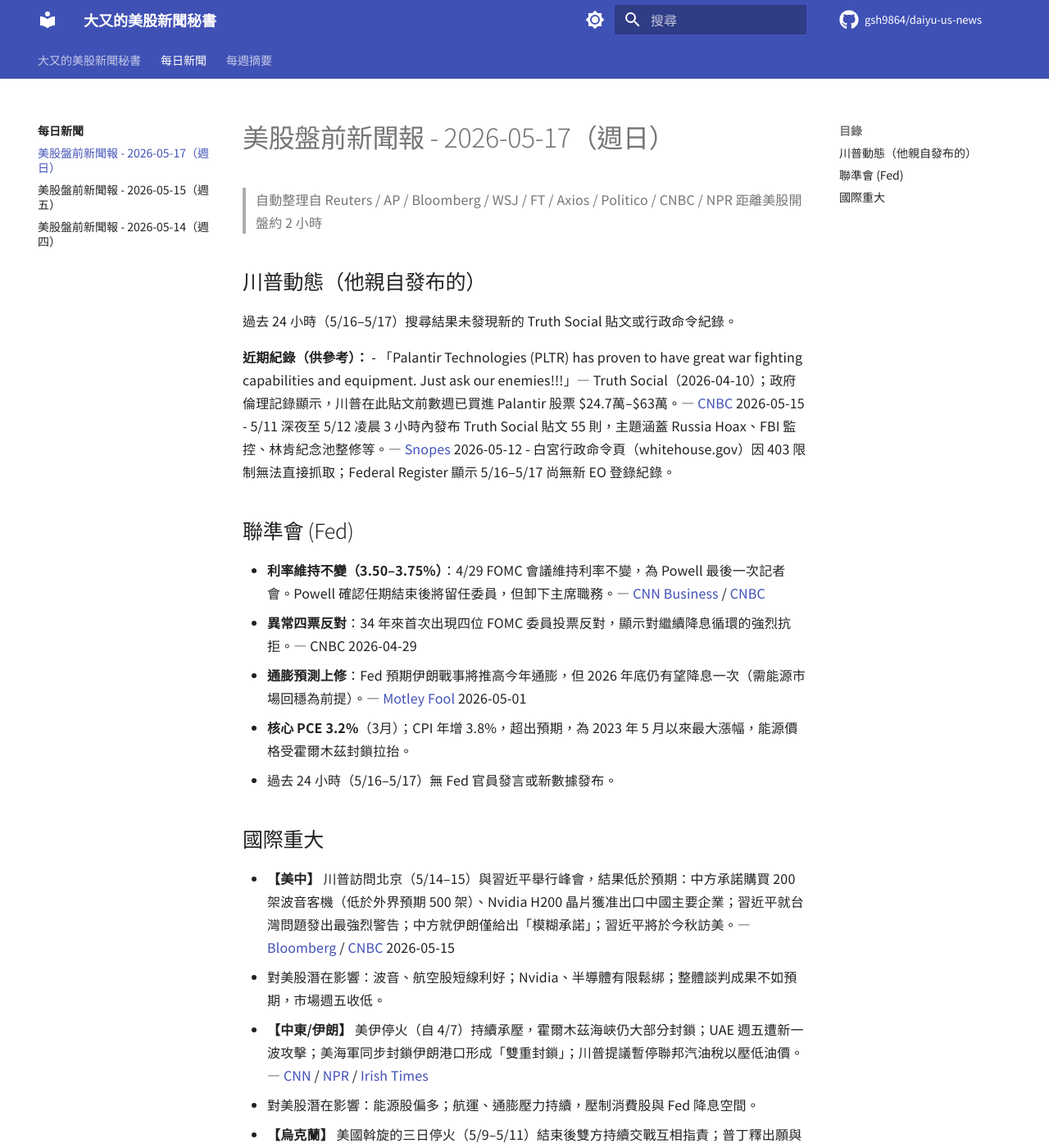
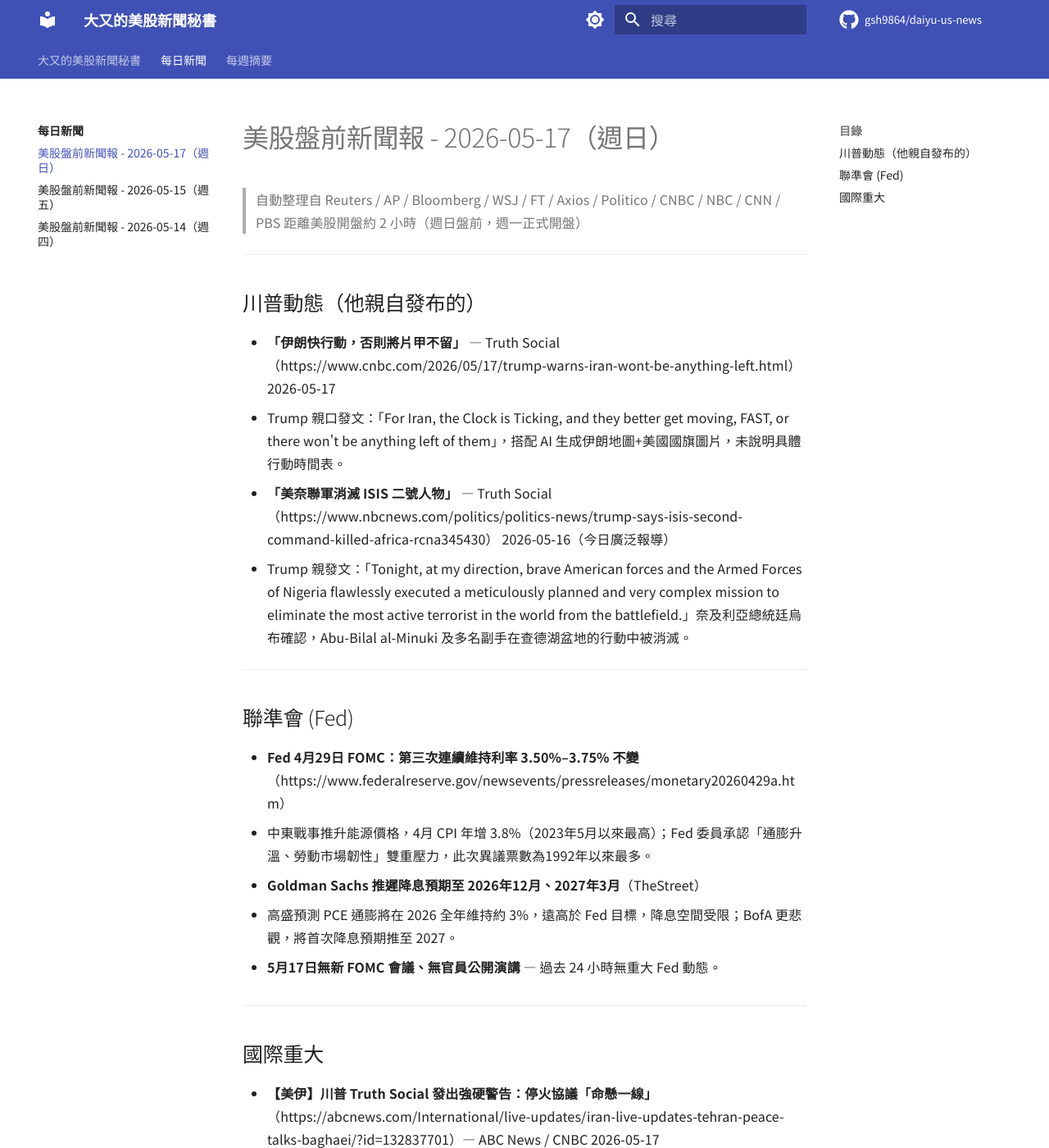
Before and after one commit to gsh9864/daiyu-us-news, an MkDocs documentation site: the page built from docs/daily/2026-05-17.md, in a window 1280 px wide and 1400 px high. Shown: the whole window at 82% size. Built offline with MkDocs 1.6.1 and Material for MkDocs 9.7.7, drawn with Linux system fonts in a browser that asks for light colours; comment, search, counter and statistics services are not loaded; some of the changed text lies outside the part shown.

Commit message:
Update daily news 2026-05-17

```diff
--- a/docs/daily/2026-05-17.md
+++ b/docs/daily/2026-05-17.md
@@ -1,46 +1,62 @@
 # 美股盤前新聞報 - 2026-05-17（週日）
 
-> 自動整理自 Reuters / AP / Bloomberg / WSJ / FT / Axios / Politico / CNBC / NPR
-> 距離美股開盤約 2 小時
+> 自動整理自 Reuters / AP / Bloomberg / WSJ / FT / Axios / Politico / CNBC / NBC / CNN / PBS
+> 距離美股開盤約 2 小時（週日盤前，週一正式開盤）
+
+---
 
 ## 川普動態（他親自發布的）
 
-過去 24 小時（5/16–5/17）搜尋結果未發現新的 Truth Social 貼文或行政命令紀錄。
+- **「伊朗快行動，否則將片甲不留」** — Truth Social（https://www.cnbc.com/2026/05/17/trump-warns-iran-wont-be-anything-left.html） 2026-05-17
+  - Trump 親口發文：「For Iran, the Clock is Ticking, and they better get moving, FAST, or there won't be anything left of them」，搭配 AI 生成伊朗地圖+美國國旗圖片，未說明具體行動時間表。
 
-**近期紀錄（供參考）：**
-- 「Palantir Technologies (PLTR) has proven to have great war fighting capabilities and equipment. Just ask our enemies!!!」— Truth Social（2026-04-10）；政府倫理記錄顯示，川普在此貼文前數週已買進 Palantir 股票 $24.7萬–$63萬。— [CNBC](https://www.cnbc.com/2026/05/15/trump-palantir-stock-truth-social.html) 2026-05-15
-- 5/11 深夜至 5/12 凌晨 3 小時內發布 Truth Social 貼文 55 則，主題涵蓋 Russia Hoax、FBI 監控、林肯紀念池整修等。— [Snopes](https://www.snopes.com/fact-check/trump-55-posts-3-hours/) 2026-05-12
-- 白宮行政命令頁（whitehouse.gov）因 403 限制無法直接抓取；Federal Register 顯示 5/16–5/17 尚無新 EO 登錄紀錄。
+- **「美奈聯軍消滅 ISIS 二號人物」** — Truth Social（https://www.nbcnews.com/politics/politics-news/trump-says-isis-second-command-killed-africa-rcna345430） 2026-05-16（今日廣泛報導）
+  - Trump 親發文：「Tonight, at my direction, brave American forces and the Armed Forces of Nigeria flawlessly executed a meticulously planned and very complex mission to eliminate the most active terrorist in the world from the battlefield.」奈及利亞總統廷烏布確認，Abu-Bilal al-Minuki 及多名副手在查德湖盆地的行動中被消滅。
+
+---
 
 ## 聯準會 (Fed)
 
-- **利率維持不變（3.50–3.75%）**：4/29 FOMC 會議維持利率不變，為 Powell 最後一次記者會。Powell 確認任期結束後將留任委員，但卸下主席職務。— [CNN Business](https://edition.cnn.com/2026/04/29/business/live-news/federal-reserve-interest-rate) / [CNBC](https://www.cnbc.com/2026/04/29/fed-meeting-today-live-updates-warsh-powell.html)
-- **異常四票反對**：34 年來首次出現四位 FOMC 委員投票反對，顯示對繼續降息循環的強烈抗拒。— CNBC 2026-04-29
-- **通膨預測上修**：Fed 預期伊朗戰事將推高今年通膨，但 2026 年底仍有望降息一次（需能源市場回穩為前提）。— [Motley Fool](https://www.fool.com/investing/2026/05/01/fed-chair-jerome-powell-fomc-interest-rate-wall-st/) 2026-05-01
-- **核心 PCE 3.2%**（3月）；CPI 年增 3.8%，超出預期，為 2023 年 5 月以來最大漲幅，能源價格受霍爾木茲封鎖拉抬。
-- 過去 24 小時（5/16–5/17）無 Fed 官員發言或新數據發布。
+- **Fed 4月29日 FOMC：第三次連續維持利率 3.50%–3.75% 不變**（https://www.federalreserve.gov/newsevents/pressreleases/monetary20260429a.htm）
+  - 中東戰事推升能源價格，4月 CPI 年增 3.8%（2023年5月以來最高）；Fed 委員承認「通膨升溫、勞動市場韌性」雙重壓力，此次異議票數為1992年以來最多。
+
+- **Goldman Sachs 推遲降息預期至 2026年12月、2027年3月**（TheStreet）
+  - 高盛預測 PCE 通膨將在 2026 全年維持約 3%，遠高於 Fed 目標，降息空間受限；BofA 更悲觀，將首次降息預期推至 2027。
+
+- **5月17日無新 FOMC 會議、無官員公開演講** — 過去 24 小時無重大 Fed 動態。
+
+---
 
 ## 國際重大
 
-- **【美中】** 川普訪問北京（5/14–15）與習近平舉行峰會，結果低於預期：中方承諾購買 200 架波音客機（低於外界預期 500 架）、Nvidia H200 晶片獲准出口中國主要企業；習近平就台灣問題發出最強烈警告；中方就伊朗僅給出「模糊承諾」；習近平將於今秋訪美。— [Bloomberg](https://www.bloomberg.com/news/articles/2026-05-15/winners-and-losers-from-trump-and-xi-s-two-day-beijing-summit) / [CNBC](https://www.cnbc.com/2026/05/15/trump-xi-summit-the-3-big-takeaways-from-historic-meeting-in-beijing.html) 2026-05-15
-  - 對美股潛在影響：波音、航空股短線利好；Nvidia、半導體有限鬆綁；整體談判成果不如預期，市場週五收低。
+- **【美伊】川普 Truth Social 發出強硬警告：停火協議「命懸一線」**（https://abcnews.com/International/live-updates/iran-live-updates-tehran-peace-talks-baghaei/?id=132837701）— ABC News / CNBC 2026-05-17
+  - 美方要求伊朗放棄核計畫並重開荷姆茲海峽；伊朗要求停戰賠款+制裁解除，談判陷入僵局。Trump 表示將於 5月19日召開國安會議討論軍事選項。
+  - 對美股潛在影響：停火破局風險升高，油價（WTI $107、Brent $110）若再衝高，能源股受惠，航空、消費股承壓；整體市場風險情緒偏謹慎。
 
-- **【中東/伊朗】** 美伊停火（自 4/7）持續承壓，霍爾木茲海峽仍大部分封鎖；UAE 週五遭新一波攻擊；美海軍同步封鎖伊朗港口形成「雙重封鎖」；川普提議暫停聯邦汽油稅以壓低油價。— [CNN](https://www.cnn.com/2026/04/18/world/live-news/iran-war-trump-israel) / [NPR](https://www.npr.org/2026/05/05/nx-s1-5811770/iran-war-updates) / [Irish Times](https://www.irishtimes.com/world/middle-east/2026/05/09/iranian-minister-accuses-us-of-reckless-military-adventure/)
-  - 對美股潛在影響：能源股偏多；航運、通膨壓力持續，壓制消費股與 Fed 降息空間。
+- **【美中】川普北京峰會結果：中方承諾壓伊「模糊」，波音拿下 200架訂單**（https://www.cnbc.com/2026/05/15/trump-xi-summit-the-3-big-takeaways-from-historic-meeting-in-beijing.html）— CNBC / Bloomberg 2026-05-15
+  - 川習同意荷姆茲海峽必須保持開放、伊朗不得擁核，但中方承諾措辭曖昧；中國採購 200架波音（低於市場預期的 500架）、大豆、LNG。Trump 宣布將於9月底邀習近平訪白宮。
+  - 對美股潛在影響：Boeing（BA）短期利多但低於預期；美中關係穩定化預期支撐科技股，惟台灣問題分歧仍為潛在尾部風險。
 
-- **【烏克蘭】** 美國斡旋的三日停火（5/9–5/11）結束後雙方持續交戰互相指責；普丁釋出願與澤倫斯基直接談判的訊號（莫斯科或中立國），但正式和平談判仍陷僵局，爭議焦點在頓涅茨克境內控制線劃定。— [PBS News](https://www.pbs.org/newshour/world/russia-and-ukraine-trade-blame-for-continued-fighting-that-killed-at-least-2-as-u-s-brokered-ceasefire-nears-its-end) / [Al Jazeera](https://www.aljazeera.com/news/2026/5/10/putin-hints-at-ending-russias-war-in-ukraine-but-why-now)
-  - 對美股潛在影響：地緣緊張延續，歐洲防務股偏多，能源價格短線波動。
+- **【油市】油價周日盤前再漲：WTI +1.8% 至 $107、Brent +1.1% 至 $110**（CNBC）— 2026-05-17
+  - 市場押注美伊停火破裂概率升高，疊加荷姆茲海峽通行風險，原油期貨大幅反彈。
+  - 對美股潛在影響：XOM、CVX 等能源股受惠；高油價加劇通膨預期，壓抑降息期待，對成長股偏空。
 
-- **【股市背景】** S&P 500 突破 7,500 點（首度收盤站上），年初迄今漲 8%、較 3 月低點反彈 17%；Q1 財報季 84.3% 企業優於預期，超出五年均值。週五因川習峰會成果冷清+科技股回調而收低。— [CNBC](https://www.cnbc.com/2026/05/13/stock-market-today-live-updates.html)
-  - 對美股潛在影響：技術面偏多但估值偏高，通膨與停火不確定性為主要下行風險。
+- **【股市】Nvidia 財報週三公布，預告營收年增 77% 至 780億美元**（Motley Fool / ts2.tech）— 2026-05-17
+  - Nasdaq 期貨周日持平；過去七周 SPX 累漲逾 17%，技術面出現初步看跌反轉訊號。
+  - 對美股潛在影響：Nvidia 若財報不如預期，可能引發 AI 族群修正；本週另有 Target、Walmart 財報。
 
-- **【印度】** 莫迪總理展開五國巡訪（UAE + 歐洲，5/15–5/20），主軸為中東危機下的外交斡旋與外匯儲備壓力因應。— CNBC 2026-05-11
-  - 對美股潛在影響：間接影響，關注印度製造供應鏈能否受益於美中脫鉤。
+- **【美非】美奈聯軍在查德湖盆地擊斃 ISIS 全球二號人物**（https://edition.cnn.com/2026/05/16/africa/us-nigeria-isis-commander-killed-intl-hnk）— CNN / PBS 2026-05-16
+  - Abu-Bilal al-Minuki（ISIS 西非省副指揮）在行動中被消滅；分析人士指 Trump 誇大其全球地位，但對奈及利亞地區局勢具重大意義。
+  - 對美股潛在影響：直接影響有限，但強化川普「鷹派反恐」形象，或支撐國防股（LMT、RTX）。
 
-- **【公衛】** 剛果民主共和國爆發新型伊波拉疫情（無已知疫苗），WHO 緊急應對中。— NPR 2026-05-17
-  - 對美股潛在影響：生技/疫苗概念股短線關注；若擴散，壓制風險情緒。
+- **【歐洲】歐元區工業產值3月月增 0.2%（低於預期 0.3%）；法國失業率升至 8.1%（5年新高）**（Euronews）
+  - 歐洲央行市場定價已反映年內約三次降息，與 Fed 按兵不動形成政策分歧。
+  - 對美股潛在影響：歐元走弱、美元走強壓力上升，對跨國企業獲利形成匯率逆風。
 
-- **【歐洲文化】** 歐洲歌唱大賽第 70 屆冠軍由保加利亞歌手 Dara 奪得（非財經重大事項，供背景參考）。
+- **【NATO】歐洲國防支出飆升；NATO 設定 2035年達 GDP 5% 目標**（Euronews / Intereconomics）
+  - 德國 2026 年國防預算升至 1172億歐元（GDP 3.2%），法國 685億歐元（2.25%）；2025年已有所有盟國達到 2% 門檻。
+  - 對美股潛在影響：歐洲防務採購擴大，利多 RTX、LMT 等美國主要防務承包商。
 
 ---
-*本頁由 Claude routine 自動生成於 2026-05-17 UTC*
+
+*本頁由 Claude routine 自動生成於 2026-05-17 23:46 (UTC)*
```
